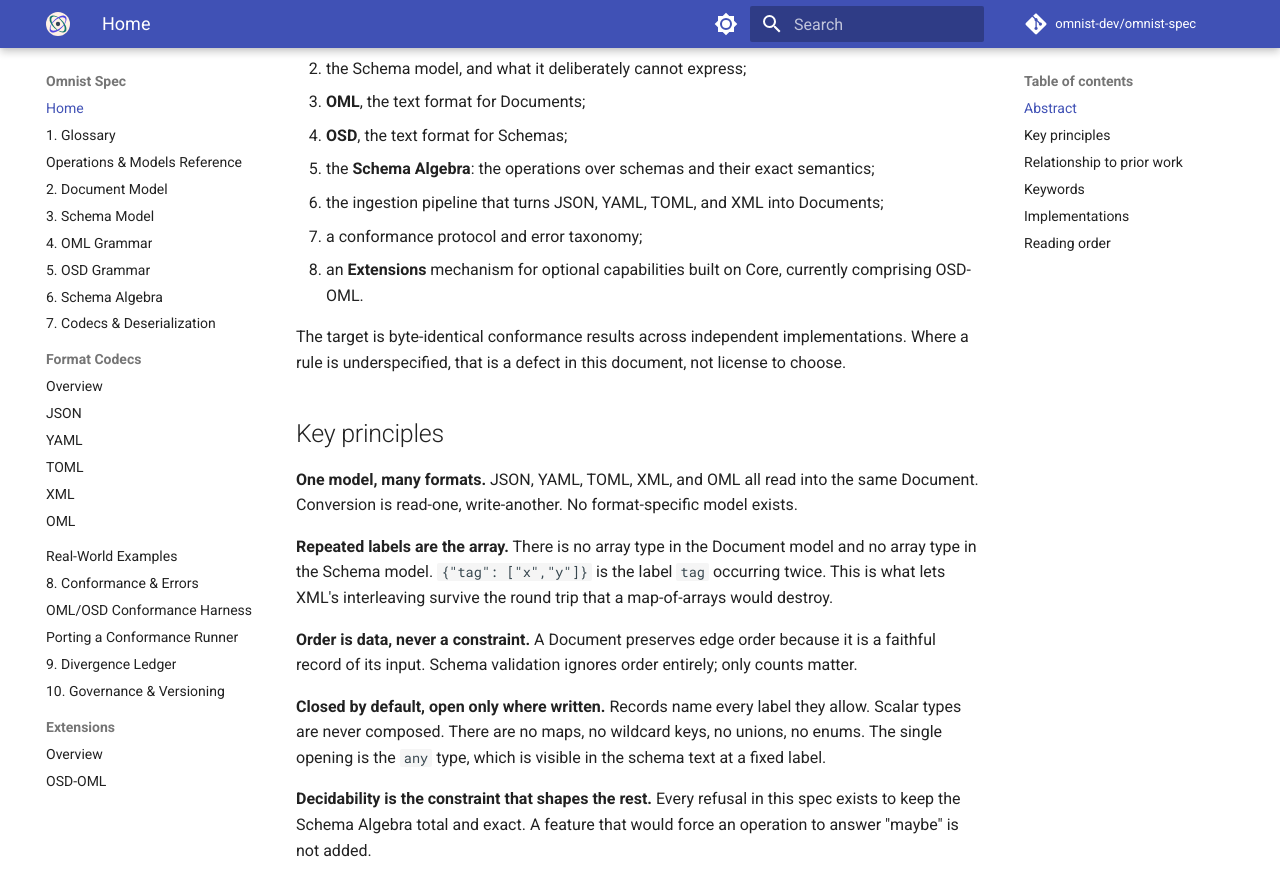
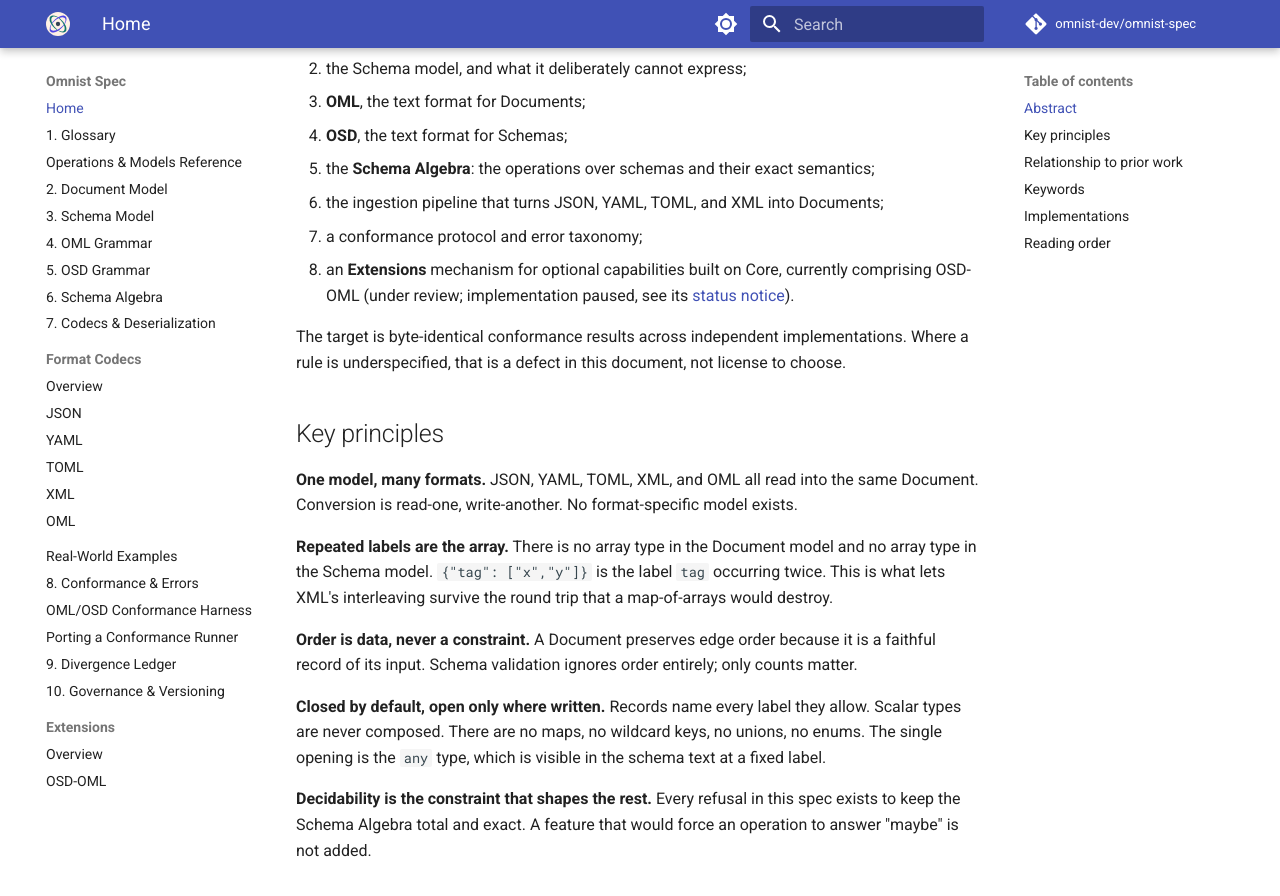
Before and after one commit to omnist-dev/omnist-spec, an MkDocs documentation site: the page built from docs/index.md, in a window 1280 px wide and 900 px high, scrolled down 791 px. Shown: the top 896 px of the window. Built offline with MkDocs 1.6.1 and Material for MkDocs 9.7.7, drawn with Linux system fonts in a browser that asks for light colours; comment, search, counter and statistics services are not loaded.

Commit message:
Mark the OSD-OML extension as under review, implementation paused (#184)
Informative status notice only. No normative rule, vector, grammar or
version changed.

Co-authored-by: tomlee <yautat@gmail.com>
Co-authored-by: Claude Sonnet 5.5 <noreply@anthropic.com>

```diff
--- a/docs/index.md
+++ b/docs/index.md
@@ -37,7 +37,7 @@ This specification defines:
 5. the **Schema Algebra**: the operations over schemas and their exact semantics;
 6. the ingestion pipeline that turns JSON, YAML, TOML, and XML into Documents;
 7. a conformance protocol and error taxonomy;
-8. an **Extensions** mechanism for optional capabilities built on Core, currently comprising OSD-OML.
+8. an **Extensions** mechanism for optional capabilities built on Core, currently comprising OSD-OML (under review; implementation paused, see its [status notice](extensions/osd-oml.md)).
 
 The target is byte-identical conformance results across independent
 implementations. Where a rule is underspecified, that is a defect in this
```
Also changed, not shown: CHANGELOG.md (+4 -0 lines), README.md (+1 -1 lines), docs/09-divergence-ledger.md (+1 -1 lines), docs/extensions/osd-oml.md (+2 -0 lines).
